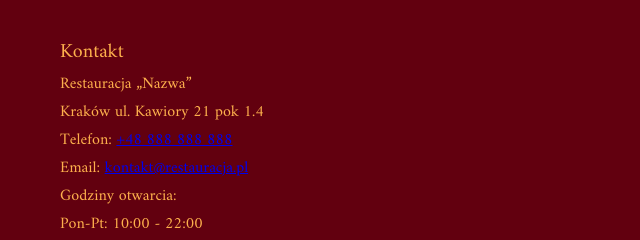
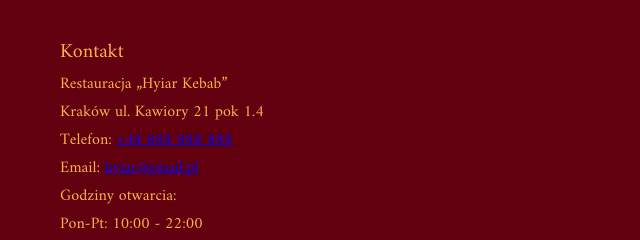
Before and after one commit to filip-zolnierczyk/wdai, a plain HTML site: page mikro-projekt/galery.html in a window 1280 px wide. Shown: the part 1305-1545 px from the top of the page, 0-640 px from the left. Drawn offline with Linux system fonts and the light colour scheme.

Commit message:
footer fix

```diff
--- a/mikro-projekt/galery.html
+++ b/mikro-projekt/galery.html
@@ -50,10 +50,10 @@
         <div class="footer-container">
             <div class="footer-left">
                 <h3>Kontakt</h3>
-                <p>Restauracja „Nazwa”</p>
+                <p>Restauracja „Hyiar Kebab”</p>
                 <p>Kraków ul. Kawiory 21 pok 1.4</p>
                 <p>Telefon: <a href="tel:888888888">+48 888 888 888</a></p>
-                <p>Email: <a href="mailto:hyiar@gmail.pl">kontakt@restauracja.pl</a></p>
+                <p>Email: <a href=#>hyiar@gmail.pl</a></p>
                 <p>Godziny otwarcia: <br> Pon-Pt: 10:00 - 22:00 <br> Sob-Ndz: 12:00 - 23:00</p>
                 <p>Autor strony: Filip Żołnierczyk</p>
             </div>
```
